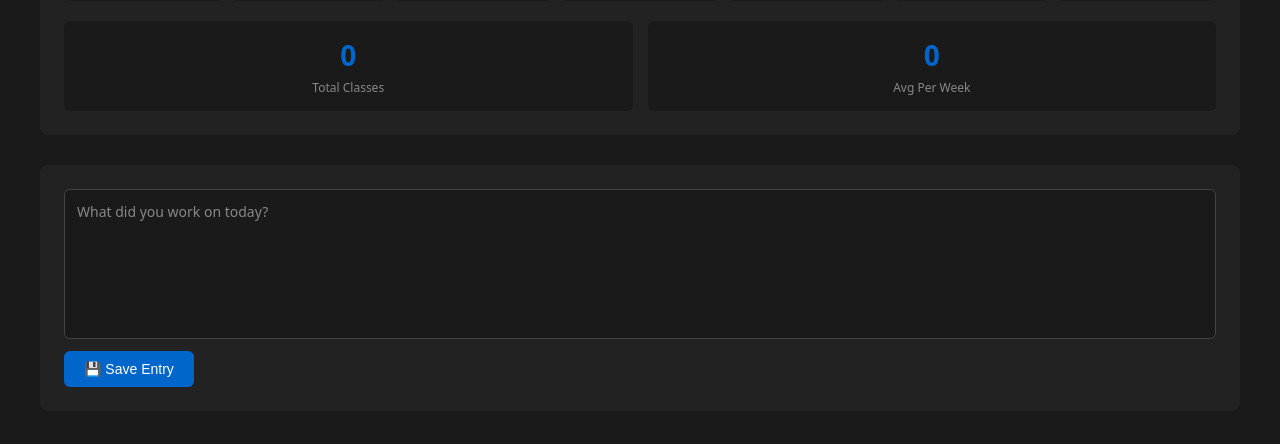
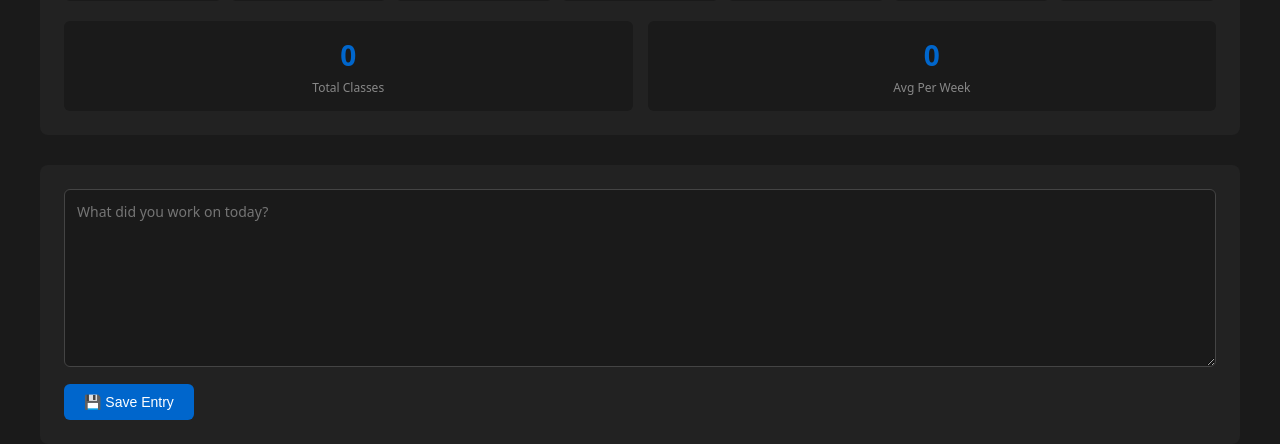
Before and after one commit to AUrbano2000/bjj-tracker, a Flask app: page / in a window 1280 px wide. Shown: the part 1094-1538 px from the top of the page. Before the commit the page ends 1481 px from the top, so only its background shows below. Run offline with Flask 3, Linux system fonts and the light colour scheme; data that the repository does not hold is empty.

Commit message:
\Fix drag.js to not interfere with form elements and revert to normal textareas"

```diff
--- a/static/drag.js
+++ b/static/drag.js
@@ -167,6 +167,12 @@ document.querySelectorAll(".move").forEach(move => {
   }
 
   function handleStart(e) {
+    // Don't start dragging if clicking on form elements
+    const target = e.target || e.touches?.[0]?.target;
+    if (target && (target.tagName === 'TEXTAREA' || target.tagName === 'INPUT' || target.tagName === 'BUTTON')) {
+      return;
+    }
+
     hasMoved = false;
     const pos = getEventPosition(e);
     startX = pos.clientX;
--- a/templates/journal.html
+++ b/templates/journal.html
@@ -206,17 +206,6 @@
             cursor: text;
             -webkit-user-select: text;
             user-select: text;
-        }
-
-        /* Contenteditable placeholder */
-        [contenteditable]:empty:before {
-            content: attr(data-placeholder);
-            color: #888;
-            pointer-events: none;
-        }
-
-        [contenteditable]:focus {
-            border-color: #0066cc !important;
         }
 
         textarea:focus {
@@ -520,13 +509,8 @@
         </div>
 
         <div class="journal-form">
-            <form method="POST" id="journalForm">
-                <div id="contentBox"
-                     contenteditable="true"
-                     placeholder="What did you work on today?"
-                     style="min-height: 150px; max-height: 400px; overflow-y: auto; padding: 12px; background: #1a1a1a; border: 1px solid #444; color: white; border-radius: 6px; font-family: inherit; font-size: 14px; margin-bottom: 12px; outline: none;"
-                     data-placeholder="What did you work on today?"></div>
-                <input type="hidden" name="content" id="contentInput" required>
+            <form method="POST">
+                <textarea name="content" rows="8" placeholder="What did you work on today?" required></textarea>
                 <button type="submit">💾 Save Entry</button>
             </form>
         </div>
@@ -578,21 +562,6 @@
                 document.getElementById('entryModal').classList.remove('show');
             }
         }
-
-        // Double-tap to focus textarea on mobile
-        let lastTapTime = 0;
-        const contentBox = document.getElementById('contentBox');
-
-        // Copy contenteditable content to hidden input before form submit
-        document.getElementById('journalForm').addEventListener('submit', function(e) {
-            const content = contentBox.innerText.trim();
-            if (!content) {
-                e.preventDefault();
-                alert('Please enter some content');
-                return false;
-            }
-            document.getElementById('contentInput').value = content;
-        });
 
         function loadCheckIns() {
             fetch('/get_check_ins')
```
Also changed, not shown: templates/move_profile.html (+3 -11 lines).
